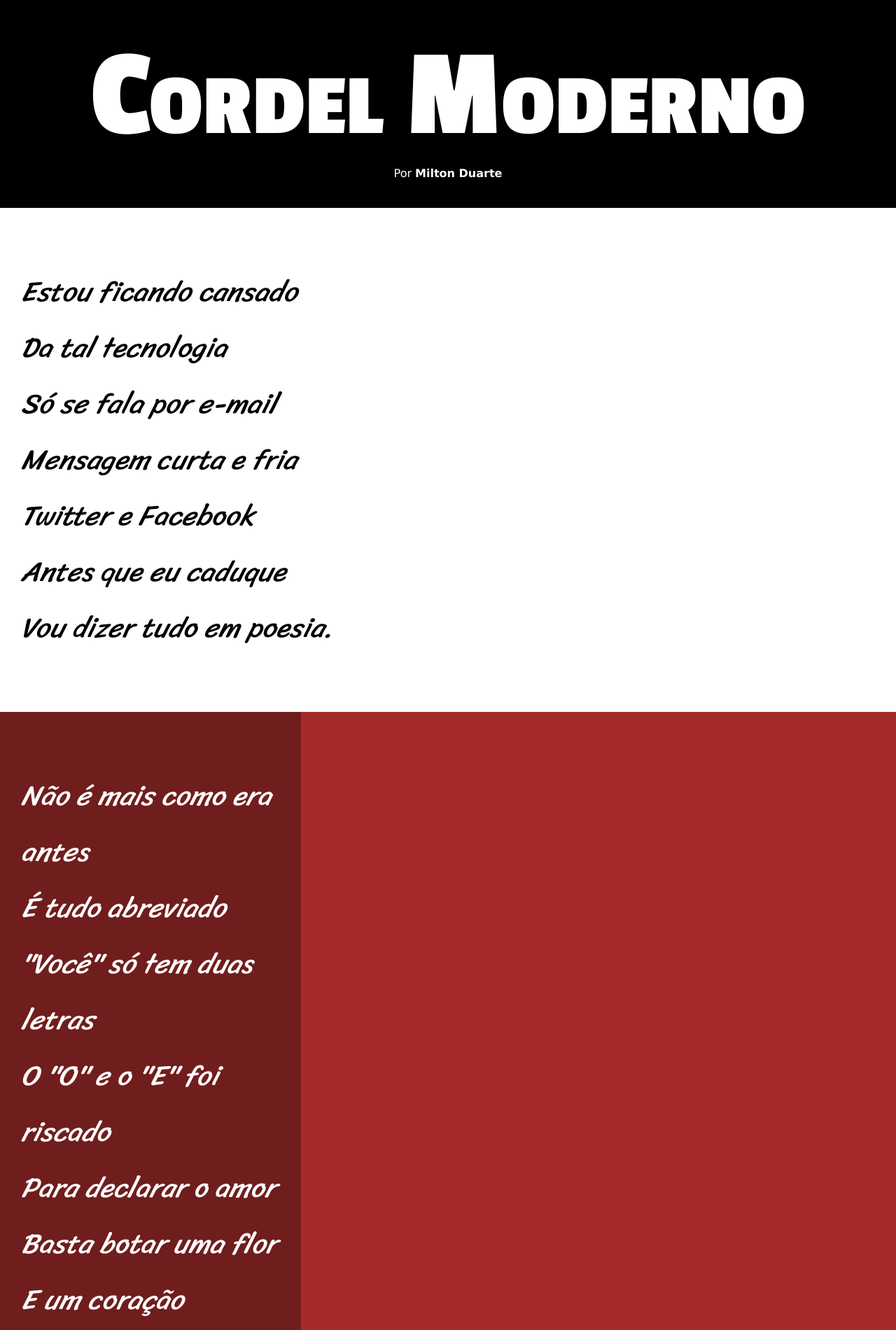
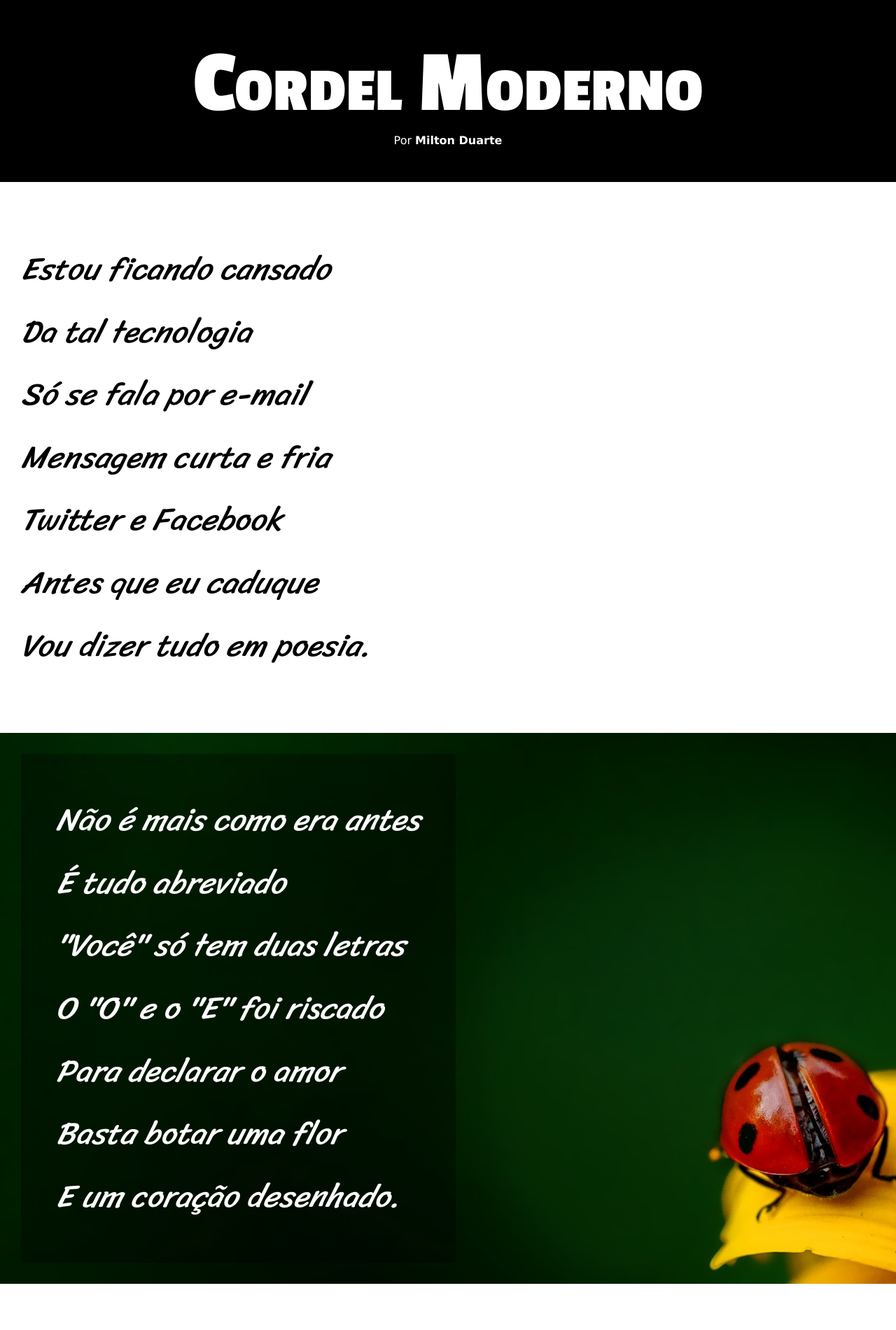
Before and after one commit to eduardoherinkes/html-css, a plain HTML site: page desafios/projeto-cordel/index.html in a window 1280 px wide. Shown: the top 1900 px of the page at 70% size. Drawn offline with Linux system fonts and the light colour scheme.

Commit message:
efeito paralax feito

```diff
--- a/desafios/projeto-cordel/index.html
+++ b/desafios/projeto-cordel/index.html
@@ -24,7 +24,7 @@
             </p>
         </div>
 
-        <div class="imagem">
+        <div class="imagem" id="imagem1">
             <p>
                 Não é mais como era antes <br>
                 É tudo abreviado <br>
@@ -58,7 +58,7 @@
             </p>
         </div>
 
-        <div class="imagem">
+        <div class="imagem" id="imagem2">
             <p>
                 Tenho saudade das cartas <br>
                 Escritas com a própria mão <br>
--- a/desafios/projeto-cordel/style.css
+++ b/desafios/projeto-cordel/style.css
@@ -12,27 +12,26 @@
     padding: 0px;
 }
 
-body {
+html, body {
     min-width: 100vh;
 }
 
 .header {
     background-color: black;
     color: white;
-    padding: 40px;
+    text-align: center;
 }
 
 .header h1 {
+    padding-top: 50px;
     font-family: var(--fontedotitulo);
-    font-size: 180px;
-    margin: 0px;
-    text-align: center;
+    font-size: 10vw;
     font-variant: small-caps;
 }
 
 .header p {
     font-family: Verdana, Geneva, Tahoma, sans-serif;
-    text-align: center;
+    padding-bottom: 50px;
 }
 
 .header a {
@@ -49,7 +48,7 @@ body {
     padding-bottom: 10vh;
     font-family: var(--fontepoema);
     padding-left: 30px;
-    font-size: 5vh;
+    font-size: 3.5vw;
     font-style: italic;
     line-height: 2em;
 }
@@ -59,14 +58,24 @@ body {
     color: black;
 }
 
-.imagem {
+#imagem1 {
+    padding: 30px;
+    background-image: url(imagens/background001.jpg);
+    background-repeat: no-repeat;
+    background-attachment: fixed;
+}
 
-    background-color: brown;
+#imagem2 {
+    padding: 30px;
+    background-image: url(imagens/background002.jpg);
+    background-repeat: no-repeat;
+    background-attachment: fixed;
 }
 
 .imagem p {
     color: white;
-    width: 400px;
+    display: inline-block;
+    padding: 50px;
     background-color: rgba(0, 0, 0, 0.322);
 }
 
```
